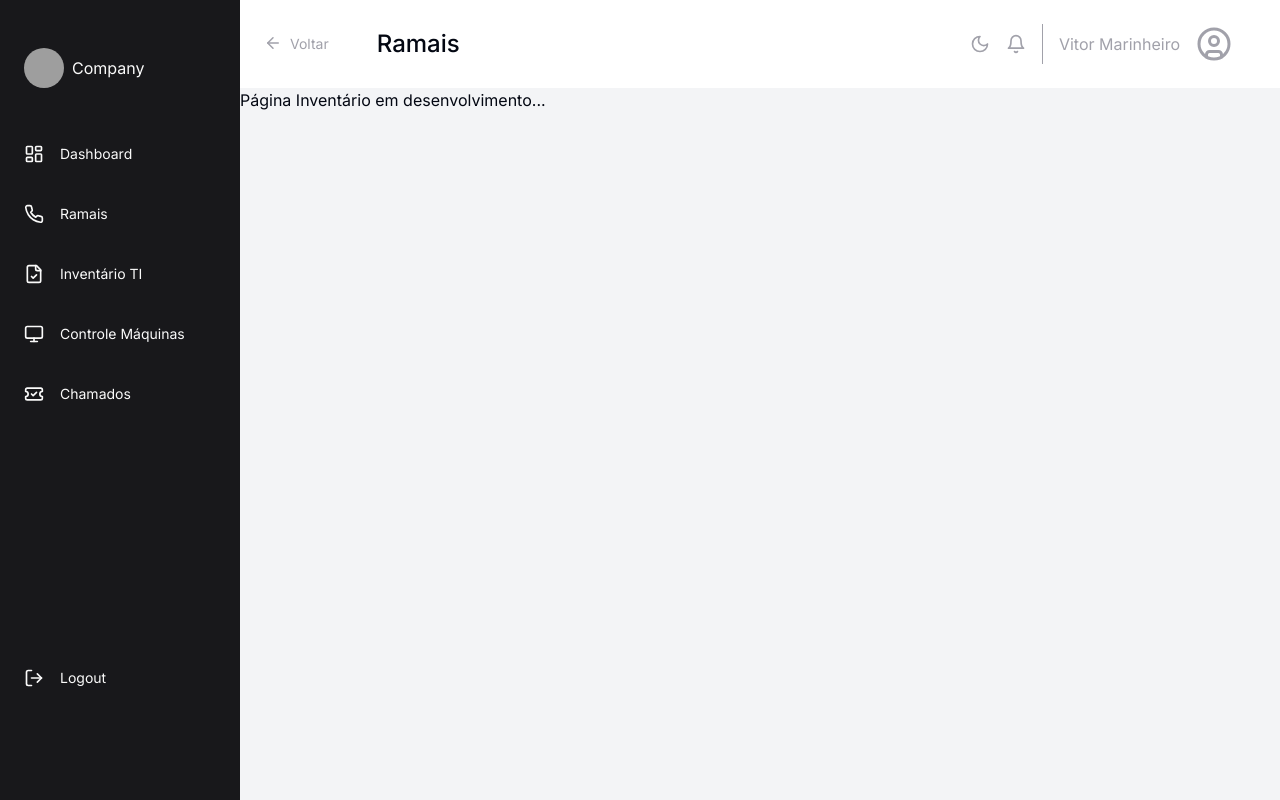
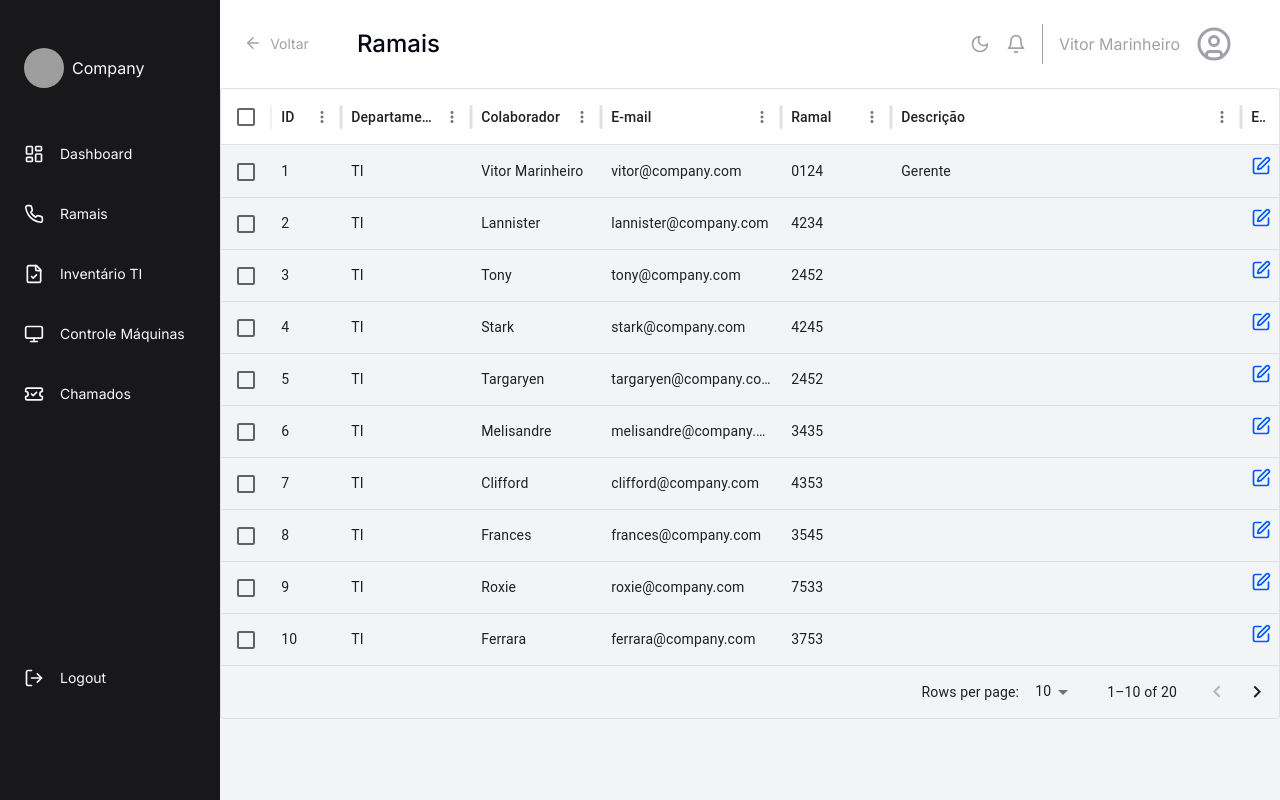
Before and after one commit to vitormarinheiro1/DevManager, a React (Vite) app: page /ramais in a window 1280 px wide. Built offline with nearby package versions, Linux system fonts and the light colour scheme; grey boxes are pictures that could not be loaded.

Commit message:
feat: botao de editar e deletar

```diff
--- a/index.html
+++ b/index.html
@@ -2,6 +2,7 @@
 <html lang="en">
   <head>
     <meta charset="UTF-8" />
+    <link rel="icon" type="image/svg+xml" href="/favicon.png" />
     <link rel="preconnect" href="https://fonts.googleapis.com" />
     <link rel="preconnect" href="https://fonts.gstatic.com" crossorigin />
     <link
--- a/src/pages/ControleMaquinas/tabela.tsx
+++ b/src/pages/ControleMaquinas/tabela.tsx
@@ -1,4 +1,21 @@
-import { DataGrid, GridColDef } from '@mui/x-data-grid';
+import { DataGrid, GridColDef, GridRenderCellParams } from '@mui/x-data-grid';
+import { Edit, X } from 'lucide-react';
+
+
+const handleEditClick = (id: number) => {
+  console.log(`Edit item with id: ${id}`);
+};
+
+const handleDeleteClick = (id: number) => {
+  console.log(`Delete item with id: ${id}`);
+};
+
+const renderEdit = (params: GridRenderCellParams) => (
+  <button onClick={() => handleEditClick(params.row.id)}><Edit size={20} color='#0059ff' /></button>
+);
+const renderDelete = (params: GridRenderCellParams) => (
+  <button onClick={() => handleDeleteClick(params.row.id)}><X size={20} color='#ff0000' /></button>
+);
 
 const columns: GridColDef[] = [
   { field: 'id', headerName: 'ID', width: 70 },
@@ -6,6 +23,18 @@ const columns: GridColDef[] = [
   { field: 'colaborador', headerName: 'Colaborador', width: 130 },
   { field: 'hostname', headerName: 'Hostname', width: 110 },
   { field: 'ip', headerName: 'IP', width: 120 },
+  {
+    field: 'edit',
+    headerName: 'Editar',
+    width: 60,
+    renderCell: renderEdit
+  },
+  {
+    field: 'delete',
+    headerName: 'Deletar',
+    width: 0,
+    renderCell: renderDelete
+  },
 ];
 
 const rows = [
@@ -29,6 +58,7 @@ const rows = [
   { id: 18, colaborador: 'Roxie', usuario: 'Targaryen', hostname: 'MAQUIN018', ip: '192.168.0.18' },
   { id: 19, colaborador: 'Cersei', usuario: 'Daenerys', hostname: 'MAQUIN019', ip: '192.168.0.19' },
   { id: 20, colaborador: 'suporte', usuario: 'Daenerys', hostname: 'MAQUIN020', ip: '192.168.0.20' },
+
 ];
 
 export function Tabela() {
--- a/src/pages/Inventario/tabela.tsx
+++ b/src/pages/Inventario/tabela.tsx
@@ -1,9 +1,37 @@
-import { DataGrid, GridColDef } from '@mui/x-data-grid';
+import { DataGrid, GridColDef, GridRenderCellParams } from '@mui/x-data-grid';
+import { Edit, X } from 'lucide-react';
+
+const handleEditClick = (id: number) => {
+  console.log(`Edit item with id: ${id}`);
+};
+
+const handleDeleteClick = (id: number) => {
+  console.log(`Delete item with id: ${id}`);
+};
+
+const renderEdit = (params: GridRenderCellParams) => (
+  <button onClick={() => handleEditClick(params.row.id)}><Edit size={20} color='#0059ff' /></button>
+);
+const renderDelete = (params: GridRenderCellParams) => (
+  <button onClick={() => handleDeleteClick(params.row.id)}><X size={20} color='#ff0000' /></button>
+);
 
 const columns: GridColDef[] = [
   { field: 'id', headerName: 'ID', width: 70 },
   { field: 'produto', headerName: 'Produto', width: 250 },
   { field: 'quantidade', headerName: 'Quantidade', width: 90 },
+  {
+    field: 'edit',
+    headerName: 'Editar',
+    width: 60,
+    renderCell: renderEdit
+},
+{
+    field: 'delete',
+    headerName: 'Deletar',
+    width: 0,
+    renderCell: renderDelete
+},
 ];
 
 const rows = [
--- a/src/pages/Ramais/index.tsx
+++ b/src/pages/Ramais/index.tsx
@@ -1,6 +1,7 @@
 import { Bell, CircleUser, Moon } from "lucide-react";
 import { Header } from "../../components/Header";
 import { Sidebar } from "../../components/Sidebar";
+import { Tabela } from "./tabela";
 
 export function Ramais() {
     return (
@@ -18,7 +19,7 @@ export function Ramais() {
                     </div>
                 </div>
                 <div>
-                    <p>Página Inventário em desenvolvimento...</p>
+                    <Tabela />
                 </div>
             </main>
         </div>
--- /dev/null
+++ b/src/pages/Ramais/tabela.tsx
@@ -0,0 +1,78 @@
+import { DataGrid, GridColDef, GridRenderCellParams } from '@mui/x-data-grid';
+import { X, Edit } from 'lucide-react';
+
+
+const handleEditClick = (id: number) => {
+    console.log(`Edit item with id: ${id}`);
+};
+
+const handleDeleteClick = (id: number) => {
+    console.log(`Delete item with id: ${id}`);
+};
+
+const renderEdit = (params: GridRenderCellParams) => (
+    <button onClick={() => handleEditClick(params.row.id)}><Edit size={20} color='#0059ff' /></button>
+);
+const renderDelete = (params: GridRenderCellParams) => (
+    <button onClick={() => handleDeleteClick(params.row.id)}><X size={20} color='#ff0000' /></button>
+);
+
+const columns: GridColDef[] = [
+    { field: 'id', headerName: 'ID', width: 70 },
+    { field: 'departamento', headerName: 'Departamento', width: 130 },
+    { field: 'colaborador', headerName: 'Colaborador', width: 130 },
+    { field: 'email', headerName: 'E-mail', width: 180 },
+    { field: 'ramal', headerName: 'Ramal', width: 110 },
+    { field: 'descricao', headerName: 'Descrição', width: 350 },
+    {
+        field: 'edit',
+        headerName: 'Editar',
+        width: 60,
+        renderCell: renderEdit
+    },
+    {
+        field: 'delete',
+        headerName: 'Deletar',
+        width: 0,
+        renderCell: renderDelete
+    },
+];
+
+const rows = [
+    { id: 1, departamento: 'TI', colaborador: 'Vitor Marinheiro', email: 'vitor@company.com', ramal: '0124', descricao: 'Gerente' },
+    { id: 2, departamento: 'TI', colaborador: 'Lannister', email: 'lannister@company.com', ramal: '4234', descricao: '' },
+    { id: 3, departamento: 'TI', colaborador: 'Tony', email: 'tony@company.com', ramal: '2452', descricao: '' },
+    { id: 4, departamento: 'TI', colaborador: 'Stark', email: 'stark@company.com', ramal: '4245', descricao: '' },
+    { id: 5, departamento: 'TI', colaborador: 'Targaryen', email: 'targaryen@company.com', ramal: '2452', descricao: '' },
+    { id: 6, departamento: 'TI', colaborador: 'Melisandre', email: 'melisandre@company.com', ramal: '3435', descricao: '' },
+    { id: 7, departamento: 'TI', colaborador: 'Clifford', email: 'clifford@company.com', ramal: '4353', descricao: '' },
+    { id: 8, departamento: 'TI', colaborador: 'Frances', email: 'frances@company.com', ramal: '3545', descricao: '' },
+    { id: 9, departamento: 'TI', colaborador: 'Roxie', email: 'roxie@company.com', ramal: '7533', descricao: '' },
+    { id: 10, departamento: 'TI', colaborador: 'Ferrara', email: 'ferrara@company.com', ramal: '3753', descricao: '' },
+    { id: 11, departamento: 'TI', colaborador: 'Rossini', email: 'rossini@company.com', ramal: '3752', descricao: '' },
+    { id: 12, departamento: 'TI', colaborador: 'Harvey', email: 'harvey@company.com', ramal: '5377', descricao: '' },
+    { id: 13, departamento: 'TI', colaborador: 'Daenerys', email: 'daenerys@company.com', ramal: '3753', descricao: '' },
+    { id: 14, departamento: 'TI', colaborador: 'Roxie', email: 'roxie@company.com', ramal: '2433', descricao: '' },
+    { id: 15, departamento: 'TI', colaborador: 'Arya', email: 'arya@company.com', ramal: '3243', descricao: '' },
+    { id: 16, departamento: 'TI', colaborador: 'Roxie', email: 'roxie@company.com', ramal: '7447', descricao: '' },
+    { id: 17, departamento: 'TI', colaborador: 'Jaime', email: 'jaime@company.com', ramal: '1411', descricao: '' },
+    { id: 18, departamento: 'TI', colaborador: 'Roxie', email: 'roxie@company.com', ramal: '6534', descricao: '' },
+    { id: 19, departamento: 'TI', colaborador: 'Cersei', email: 'cersei@company.com', ramal: '3545', descricao: '' },
+    { id: 20, departamento: 'TI', colaborador: 'suporte', email: 'suporte@company.com', ramal: '5544', descricao: '' },
+];
+
+export function Tabela() {
+    return (
+        <DataGrid
+            rows={rows}
+            columns={columns}
+            initialState={{
+                pagination: {
+                    paginationModel: { page: 0, pageSize: 10 },
+                },
+            }}
+            pageSizeOptions={[5, 10]}
+            checkboxSelection
+        />
+    );
+}
```
Also changed, not shown: src/components/Sidebar/index.tsx (indentation only). Lines whose indentation alone changed are shown as unchanged.
